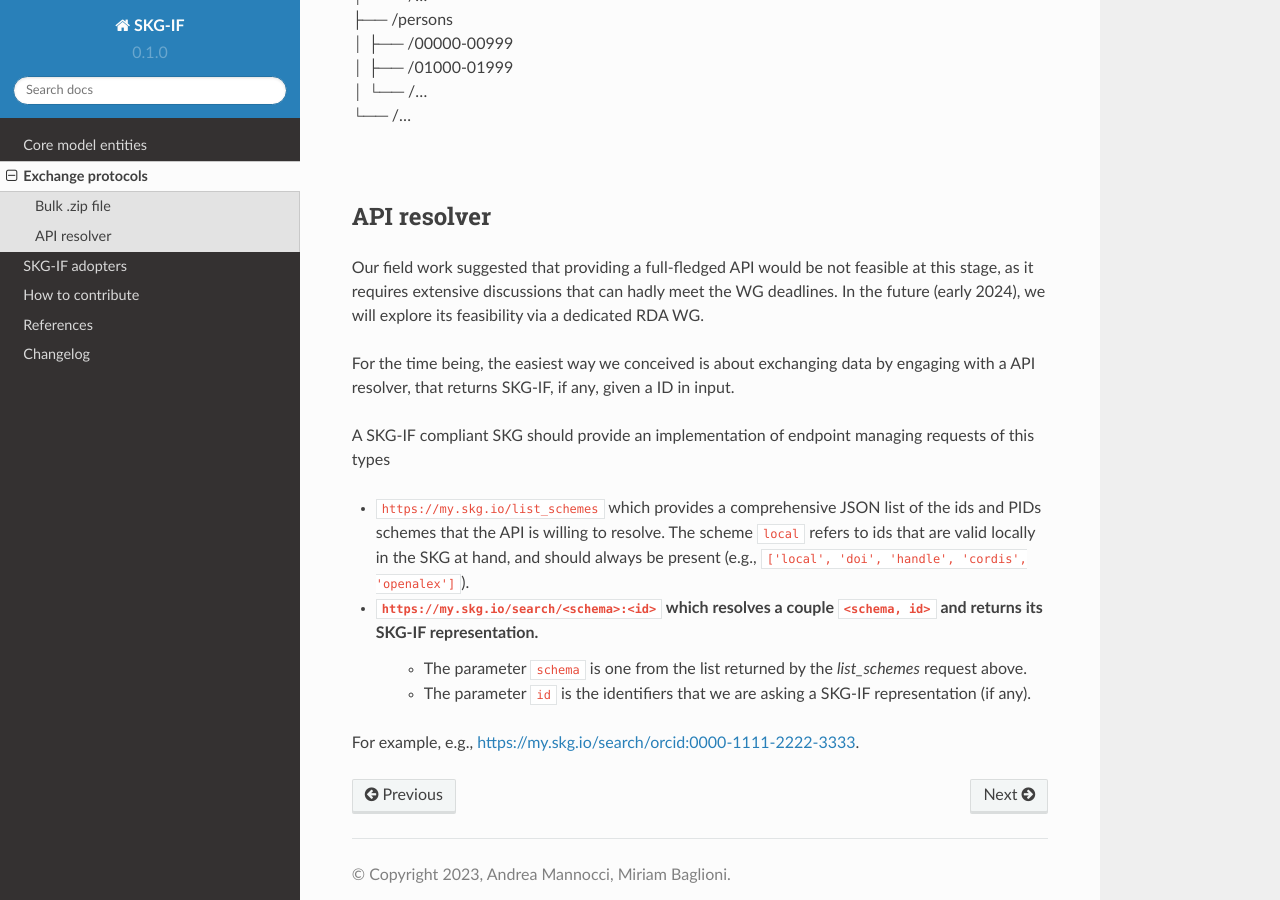
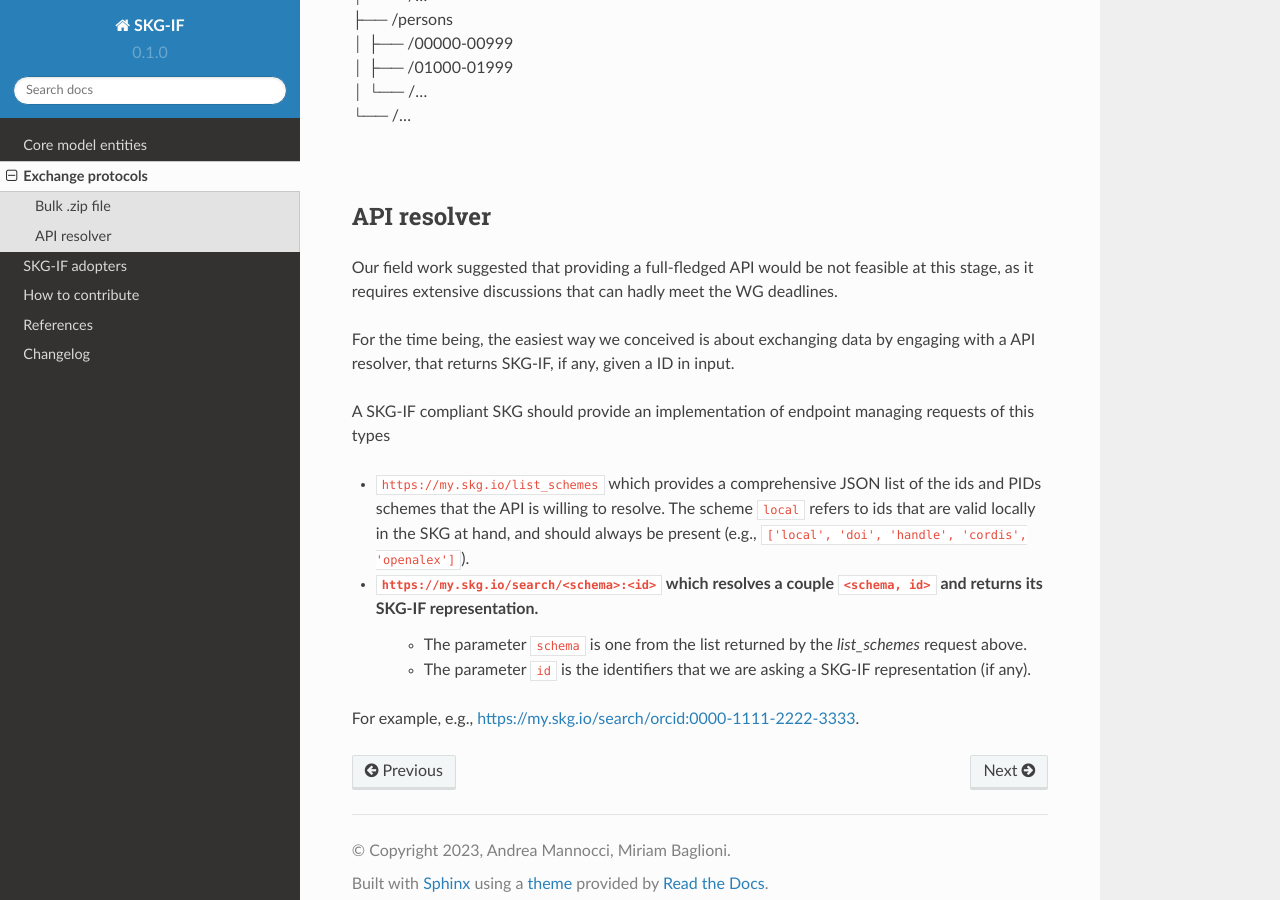
Before and after one commit to andremann/SKG-IF, a Sphinx documentation site: the page built from docs/source/exchange.rst, in a window 1280 px wide and 900 px high, scrolled down 809 px. Built offline with Sphinx 7.4.7 and the Read the Docs theme 2.0.0, drawn with Linux system fonts in a browser that asks for light colours; pages that are not in the unit, such as notebooks, are missing from menus.

Commit message:
fixing typos in exchange

```diff
--- a/docs/source/exchange.rst
+++ b/docs/source/exchange.rst
@@ -42,7 +42,6 @@ To ease the consumption of such a file, the following structure has been agreed
 API resolver
 ================================================================
 Our field work suggested that providing a full-fledged API would be not feasible at this stage, as it requires extensive discussions that can hadly meet the WG deadlines.
-In the future (early 2024), we will explore its feasibility via a dedicated RDA WG.
 
 For the time being, the easiest way we conceived is about exchanging data by engaging with a API resolver, that returns SKG-IF, if any, given a ID in input.
 
```
